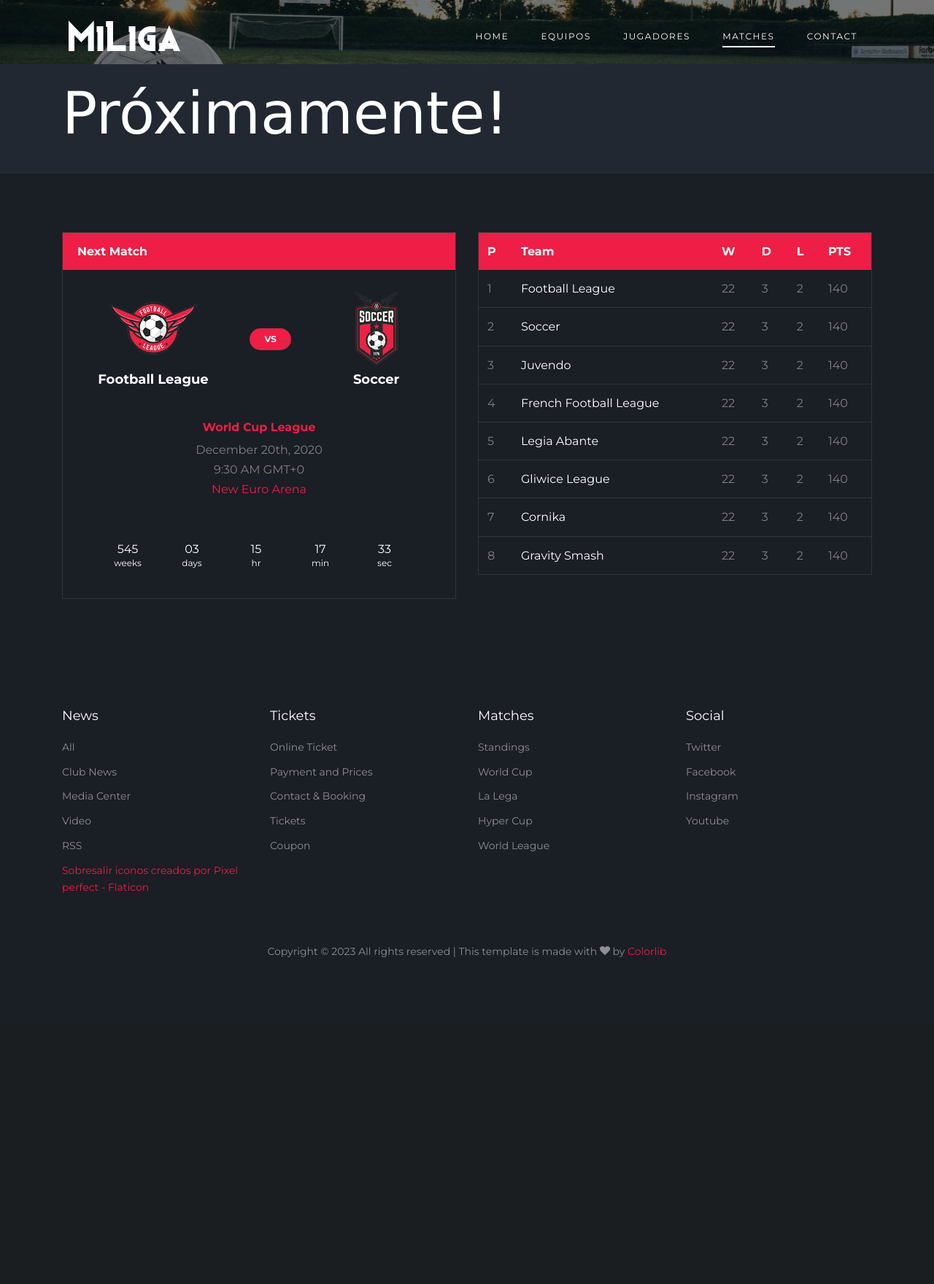
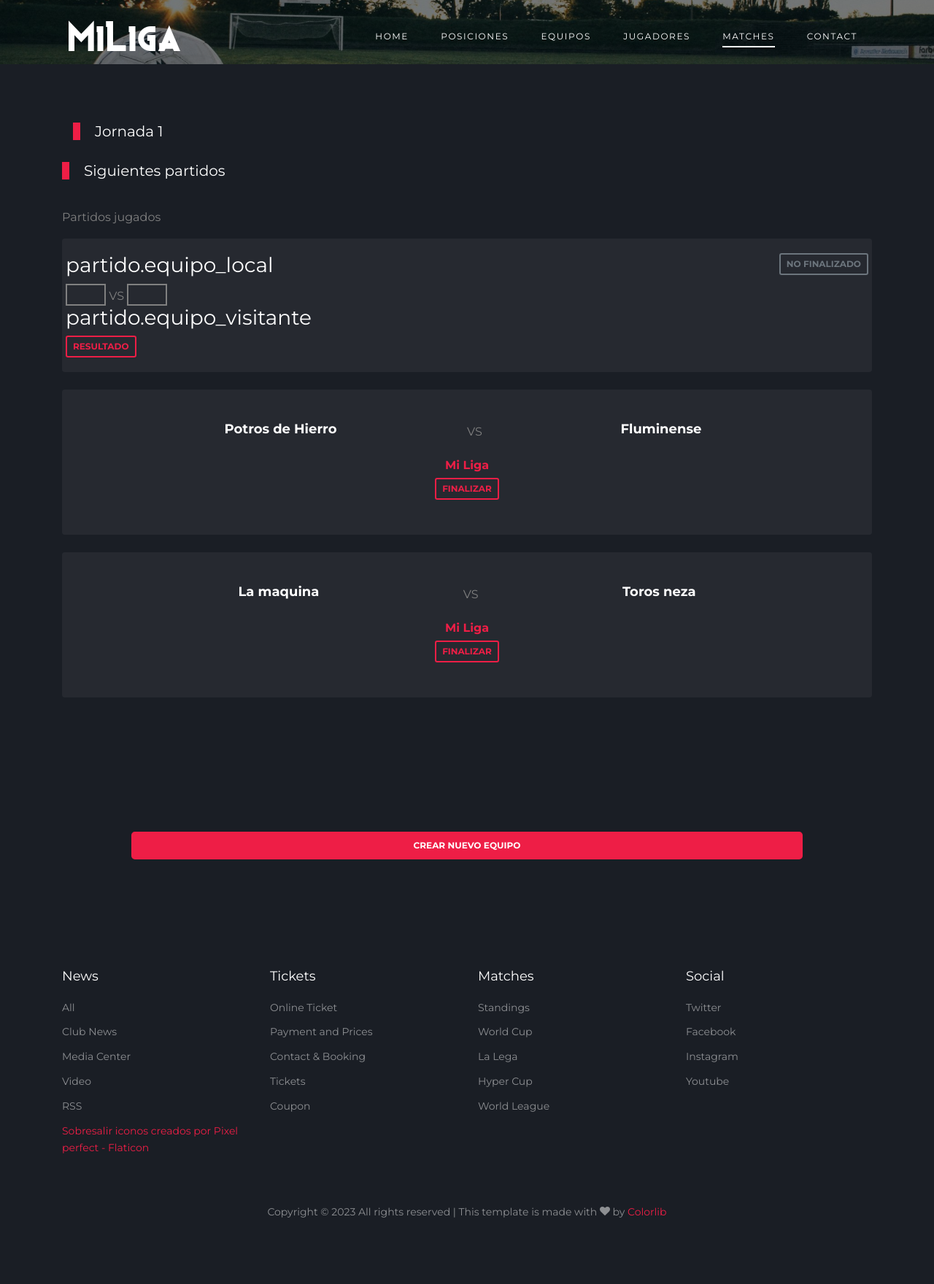
Before and after one commit to jmedrano97/ligas_proyecto, a Django app: page /matches in a window 1280 px wide. Shown: the whole page at 73% size. Before the commit the page ends 1312 px from the top, so only its background shows below. Run offline with Django 4.2, Linux system fonts and the light colour scheme; data comes from the database, SQL or seed files in the repository; some libraries are stand-ins or nearby versions; some web fonts are replaced.

Commit message:
preparando partidos finalizados

```diff
--- a/miliga/templates/miliga/base_1.html
+++ b/miliga/templates/miliga/base_1.html
@@ -65,6 +65,7 @@
             <nav class="site-navigation position-relative text-right" role="navigation">
               <ul class="site-menu main-menu js-clone-nav mr-auto d-none d-lg-block">
                 <li class="{% if zona == 'index' %}active{% endif %}"><a href="{% url 'miliga:index' %}" class="nav-link">Home</a></li>
+                <li class="{% if zona == 'posiciones' %}active{% endif %}"><a href="{% url 'miliga:posiciones' %}">posiciones</a></li>
                 <li class="{% if zona == 'equipos' %}active{% endif %}"><a href="{% url 'miliga:equipos' %}">Equipos</a></li>
                 <li class="{% if zona == 'jugadores' %}active{% endif %}"><a href="{% url 'miliga:jugadores' %}" class="nav-link">Jugadores</a></li>
                 <li class="{% if zona == 'matches' %}active{% endif %}"><a href="{% url 'miliga:matches' %}" class="nav-link">Matches</a></li>
--- a/miliga/templates/miliga/index.html
+++ b/miliga/templates/miliga/index.html
@@ -47,6 +47,7 @@
             <nav class="site-navigation position-relative text-right" role="navigation">
               <ul class="site-menu main-menu js-clone-nav mr-auto d-none d-lg-block">
                 <li class="{% if zona == 'index' %}active{% endif %}"><a href="{% url 'miliga:index' %}" class="nav-link">Home</a></li>
+                <li class="{% if zona == 'posiciones' %}active{% endif %}"><a href="{% url 'miliga:posiciones' %}">posiciones</a></li>
                 <li class="{% if zona == 'equipos' %}active{% endif %}"><a href="{% url 'miliga:equipos' %}">Equipos</a></li>
                 <li class="{% if zona == 'jugadores' %}active{% endif %}"><a href="{% url 'miliga:jugadores' %}" class="nav-link">Jugadores</a></li>
                 <li class="{% if zona == 'matches' %}active{% endif %}"><a href="{% url 'miliga:matches' %}" class="nav-link">Matches</a></li>
--- /dev/null
+++ b/miliga/templates/miliga/matches.html
@@ -0,0 +1,234 @@
+{% extends 'miliga/base_1.html' %}
+{% load static %}
+{% block css %}
+<style type="text/css">
+    .tit {
+        font-family: 'Lucida Sans', 'Lucida Sans Regular', 'Lucida Grande', 'Lucida Sans Unicode', Geneva, Verdana, sans-serif;
+        font-size: 80px;
+        color: rgb(255, 255, 255);
+
+    }
+    .texto-multilinea {
+        display: -webkit-box; /* Establece el elemento como un contenedor flexible */
+        -webkit-box-orient: vertical; /* Establece la dirección de apilamiento vertical */
+        overflow: hidden; /* Oculta el contenido que se sale del contenedor */
+        -webkit-line-clamp: 2; /* Establece el número máximo de líneas */
+      }
+    .maximo{
+        max-width: 50%;
+    }
+
+    input[type=number] {
+        /* float: left; */
+        width: 55px;
+        height: 30px;
+        padding: 0;
+        font-size: 1.2em;
+        /* text-transform: uppercase; */
+        text-align: center;
+        color: #c92444;
+        border: 2px gray solid;
+        background: none;
+        outline: none;
+        /* pointer-events: none; */
+    }
+
+</style>
+{% endblock %}
+{% block content %}
+
+<div class="site-section bg-dark">
+    <div class="container">
+        <!-- <div class="row justify-content-center">
+            <div class="col-lg-6">
+                <div class="widget-next-match">
+                    <div class="widget-title">
+                        <h3>Juego en curso</h3>
+                    </div>
+                    <div class="widget-body mb-3">
+                        <div class="widget-vs">
+                            <div class="d-flex align-items-center
+                                justify-content-around justify-content-between
+                                w-100">
+                                <div class="team-1 text-center">
+                                    <img src="{% static 'images/logo_1.png'%}"
+                                        alt="Image">
+                                    <h3>Football League</h3>
+                                </div>
+                                <div>
+                                    <span class="vs"><span>VS</span></span>
+                                </div>
+                                <div class="team-2 text-center">
+                                    <img src="{% static 'images/logo_2.png'%}"
+                                        alt="Image">
+                                    <h3>Soccer</h3>
+                                </div>
+                            </div>
+                        </div>
+                    </div>
+
+                    <div class="text-center widget-vs-contents mb-4">
+                        <h4>World Cup League</h4>
+                        <p class="mb-5">
+                            <span class="d-block">December 20th, 2020</span>
+                            <span class="d-block">9:30 AM GMT+0</span>
+                            <strong class="text-primary">New Euro Arena</strong>
+                        </p>
+
+                    </div>
+                </div>
+            </div>
+        </div> -->
+        {% for jornada in jornadas %}
+        <div class="col-12 title-section">
+            <h2 class="heading">Jornada {{jornada.numero}}</h2>
+        </div>
+        <div class="row mt-4">
+            <div class="col-12 title-section">
+                <h2 class="heading">Siguientes partidos</h2>
+            </div>
+            {% for partido in jornada.partido_set.all %}
+            {%if not partido.finalizado %}
+            <div class="col-lg-6 mb-4">
+                <div class="bg-light p-4 rounded">
+                    <div class="widget-body">
+                        <div class="widget-vs">
+                            <div class="d-flex align-items-center
+                                justify-content-around justify-content-between
+                                w-100">
+                                <div class="team-1 text-center flex-grow-1 maximo">
+                                    <img
+                                    src="{% if partido.equipo_local.escudo_img %}
+                                    {{partido.equipo_local.escudo_img.url}}
+                                    {% else %}
+                                    {% static 'images/jugador_predeterminado.png' %}
+                                    {% endif %}"
+                                    alt="" height="100" width="100" class="rounded">
+                                    <h3 class="texto-multilinea">{{partido.equipo_local}}</h3>
+                                </div>
+                                <div>
+                                    <span class="vs flex-grow-1 maximo"><span>VS</span></span>
+                                </div>
+                                <div class="team-2 text-center flex-grow-1 maximo">
+                                    <img
+                                    src="{% if partido.equipo_visitante.escudo_img %}
+                                    {{partido.equipo_visitante.escudo_img.url}}
+                                    {% else %}
+                                    {% static 'images/jugador_predeterminado.png' %}
+                                    {% endif %}"
+                                    alt="" height="100" width="100" class="rounded">
+                                    <h3 class="texto-multilinea">{{partido.equipo_visitante}}</h3>
+                                </div>
+                            </div>
+                        </div>
+                    </div>
+
+                    <div class="text-center widget-vs-contents mb-4">
+                        <h4>Mi Liga</h4>
+                        <p class="mb-5">
+                            <span class="d-block">December 20th, 2020</span>
+                            <span class="d-block">9:30 AM GMT+0</span>
+                            <strong class="text-primary">{{partido.campo_juego}}</strong>
+                        </p>
+                        <p class="mb-0"><a href="{% url 'miliga:finalizar_partido' 1 partido.id %}"
+                            class="btn btn-outline-primary btn-sm">Finalizar</a></p>
+                    </div>
+
+                </div>
+            </div>
+            {%endif%}
+            {%endfor%}
+
+        </div>
+        <div class="row justify-content-center">
+            <div class="col-12">
+                <p class="heading">Partidos jugados</p>
+            </div>
+            <div class="col-lg-12 mb-4">
+                <div class="bg-light rounded">
+                    <div class="widget-body">
+                        <div class="row justify-content-between">
+                            <div class="">
+                                <div class="">
+                                    <div>
+                                        <h3 class="text-truncate">partido.equipo_local</h3>
+                                    </div>
+                                    <div>
+                                        <span class=""><input type="number"></span>
+                                        <span class=""><span>VS</span></span>
+                                        <span class=""><input type="number"></span>
+                                    </div>
+                                    <div>
+                                        <h3 class="text-truncate">partido.equipo_visitante</h3>
+                                    </div>
+                                </div>
+                                <div>
+                                    <a href="" class="btn btn-outline-primary btn-sm">Resultado</a>
+                                </div>
+                            </div>
+                            <div>
+                                <p class="mb-0"><a href=""
+                                    class="btn btn-outline-secondary btn-sm">No Finalizado</a></p>
+                            </div>
+                        </div>
+                    </div>
+
+                    <!-- <div class="text-center widget-vs-contents mb-4">
+                        <h4>Mi Liga</h4>
+                        <p class="mb-0"><a href=""
+                            class="btn btn-outline-primary btn-sm">Finalizar</a></p>
+                    </div> -->
+
+                </div>
+            </div>
+            {% for partido in jornada.partido_set.all %}
+            {%if partido.finalizado %}
+            <div class="col-lg-12 mb-4">
+                <div class="bg-light p-4 rounded">
+                    <div class="widget-body">
+                        <div class="widget-vs">
+                            <div class="d-flex justify-content-between w-100">
+                                <div class="team-1 text-center flex-grow-1 maximo">
+                                    <h3 class="texto-multilinea">{{partido.equipo_local}}</h3>
+                                </div>
+                                <div>
+                                    <span class="flex-grow-1 maximo"><span>VS</span></span>
+                                </div>
+                                <div class="team-2 text-center flex-grow-1 maximo">
+                                    <h3 class="texto-multilinea">{{partido.equipo_visitante}}</h3>
+                                </div>
+                            </div>
+                        </div>
+                    </div>
+
+                    <div class="text-center widget-vs-contents mb-4">
+                        <h4>Mi Liga</h4>
+                        <p class="mb-0"><a href="{% url 'miliga:finalizar_partido' 0 partido.id %}"
+                            class="btn btn-outline-primary btn-sm">Finalizar</a></p>
+                    </div>
+
+                </div>
+            </div>
+            {%endif%}
+            {%endfor%}
+
+        </div>
+        {%endfor%}
+
+
+
+    </div>
+</div>
+
+<div class="site-section bg-dark">
+    <div class="container">
+      <div class="row justify-content-center">
+        <div class="col-lg-10 ">
+          <a href="{%url 'miliga:create_equipo'%}" class="btn btn-primary btn-lg btn-block">Crear nuevo equipo</a>
+        </div>
+      </div>
+    </div>
+  </div>
+
+
+{% endblock %}
--- a/miliga/templates/miliga/posiciones.html
+++ b/miliga/templates/miliga/posiciones.html
@@ -11,54 +11,6 @@
 </style>
 {% endblock %}
 {% block content %}
-
-
-<div class="container" style="height: 150px;">
-    <p class="tit">
-        Próximamente!
-    </p>
-</div>
-
-
-
-<div class="container" style="display: none;">
-
-
-    <div class="row">
-        <div class="col-lg-12">
-
-            <div class="d-flex team-vs">
-                <span class="score">4-1</span>
-                <div class="team-1 w-50">
-                    <div class="team-details w-100 text-center">
-                        <img src="{% static 'images/logo_1.png'%}" alt="Image"
-                            class="img-fluid">
-                        <h3>LA LEGA <span>(win)</span></h3>
-                        <ul class="list-unstyled">
-                            <li>Anja Landry (7)</li>
-                            <li>Eadie Salinas (12)</li>
-                            <li>Ashton Allen (10)</li>
-                            <li>Baxter Metcalfe (5)</li>
-                        </ul>
-                    </div>
-                </div>
-                <div class="team-2 w-50">
-                    <div class="team-details w-100 text-center">
-                        <img src="{% static 'images/logo_2.png'%}" alt="Image"
-                            class="img-fluid">
-                        <h3>JUVENDU <span>(loss)</span></h3>
-                        <ul class="list-unstyled">
-                            <li>Macauly Green (3)</li>
-                            <li>Arham Stark (8)</li>
-                            <li>Stephan Murillo (9)</li>
-                            <li>Ned Ritter (5)</li>
-                        </ul>
-                    </div>
-                </div>
-            </div>
-        </div>
-    </div>
-</div>
 
 <div class="site-section bg-dark">
     <div class="container">
@@ -103,85 +55,37 @@
                 </div>
             </div>
             <div class="col-lg-6">
-
                 <div class="widget-next-match">
                     <table class="table custom-table">
                         <thead>
                             <tr>
                                 <th>P</th>
-                                <th>Team</th>
-                                <th>W</th>
-                                <th>D</th>
-                                <th>L</th>
+                                <th>Equipo</th>
+                                <th>G</th>
+                                <th>E</th>
+                                <th>P</th>
+                                <th>GF</th>
+                                <th>GC</th>
+                                <th>DF</th>
                                 <th>PTS</th>
                             </tr>
                         </thead>
                         <tbody>
+
+                            {% for equipo in equipos %}
                             <tr>
-                                <td>1</td>
-                                <td><strong class="text-white">Football League</strong></td>
-                                <td>22</td>
-                                <td>3</td>
-                                <td>2</td>
-                                <td>140</td>
+                                <td>{{ forloop.counter }}</td>
+                                <td><strong class="text-white">{{equipo.nombre}}</strong></td>
+                                <td>{{equipo.partidos_ganados}}</td>
+                                <td>{{equipo.partidos_empatados}}</td>
+                                <td>{{equipo.partidos_perdidos}}</td>
+                                <td>{{equipo.goles_a_favor}}</td>
+                                <td>{{equipo.goles_en_contra}}</td>
+                                <td>{{equipo.diferencia_goles}}</td>
+                                <td>{{equipo.puntuacion}}</td>
                             </tr>
-                            <tr>
-                                <td>2</td>
-                                <td><strong class="text-white">Soccer</strong></td>
-                                <td>22</td>
-                                <td>3</td>
-                                <td>2</td>
-                                <td>140</td>
-                            </tr>
-                            <tr>
-                                <td>3</td>
-                                <td><strong class="text-white">Juvendo</strong></td>
-                                <td>22</td>
-                                <td>3</td>
-                                <td>2</td>
-                                <td>140</td>
-                            </tr>
-                            <tr>
-                                <td>4</td>
-                                <td><strong class="text-white">French Football
-                                        League</strong></td>
-                                <td>22</td>
-                                <td>3</td>
-                                <td>2</td>
-                                <td>140</td>
-                            </tr>
-                            <tr>
-                                <td>5</td>
-                                <td><strong class="text-white">Legia Abante</strong></td>
-                                <td>22</td>
-                                <td>3</td>
-                                <td>2</td>
-                                <td>140</td>
-                            </tr>
-                            <tr>
-                                <td>6</td>
-                                <td><strong class="text-white">Gliwice League</strong></td>
-                                <td>22</td>
-                                <td>3</td>
-                                <td>2</td>
-                                <td>140</td>
-                            </tr>
-                            <tr>
-                                <td>7</td>
-                                <td><strong class="text-white">Cornika</strong></td>
-                                <td>22</td>
-                                <td>3</td>
-                                <td>2</td>
-                                <td>140</td>
-                            </tr>
-                            <tr>
-                                <td>8</td>
-                                <td><strong class="text-white">Gravity Smash</strong></td>
-                                <td>22</td>
-                                <td>3</td>
-                                <td>2</td>
-                                <td>140</td>
-                            </tr>
+                            {% endfor %}
+
                         </tbody>
                     </table>
                 </div>
@@ -192,4 +96,44 @@
 </div>
 
 
+<div class="container" style="">
+
+
+    <div class="row">
+        <div class="col-lg-12">
+
+            <div class="d-flex team-vs">
+                <span class="score">4-1</span>
+                <div class="team-1 w-50">
+                    <div class="team-details w-100 text-center">
+                        <img src="{% static 'images/logo_1.png'%}" alt="Image"
+                            class="img-fluid">
+                        <h3>LA LEGA <span>(win)</span></h3>
+                        <ul class="list-unstyled">
+                            <li>Anja Landry (7)</li>
+                            <li>Eadie Salinas (12)</li>
+                            <li>Ashton Allen (10)</li>
+                            <li>Baxter Metcalfe (5)</li>
+                        </ul>
+                    </div>
+                </div>
+                <div class="team-2 w-50">
+                    <div class="team-details w-100 text-center">
+                        <img src="{% static 'images/logo_2.png'%}" alt="Image"
+                            class="img-fluid">
+                        <h3>JUVENDU <span>(loss)</span></h3>
+                        <ul class="list-unstyled">
+                            <li>Macauly Green (3)</li>
+                            <li>Arham Stark (8)</li>
+                            <li>Stephan Murillo (9)</li>
+                            <li>Ned Ritter (5)</li>
+                        </ul>
+                    </div>
+                </div>
+            </div>
+        </div>
+    </div>
+</div>
+
+
 {% endblock %}
--- a/miliga/urls.py
+++ b/miliga/urls.py
@@ -1,6 +1,6 @@
 from django.urls import path
 from miliga.views.equipos import equipos,create_equipo,detail_equipo,edit_equipo,delete_equipo
-from miliga.views.general import index,matches,download_template,download_ejemplo
+from miliga.views.general import index,posiciones,matches,download_template,download_ejemplo,finalizar_partido
 from miliga.views.jugadores import jugadores,create_jugador,detail_jugador,edit_jugador,delete_jugador,create_jugadores_archivo,subir_img_jugador
 
 
@@ -10,6 +10,8 @@
 
     path('', index, name='index'),
     path('matches', matches, name='matches'),
+    path('posiciones', posiciones, name='posiciones'),
+    path('finalizar_partido/<int:opcion>/<int:partido_id>/', finalizar_partido, name='finalizar_partido'),
 
     path('equipos', equipos, name='equipos'),
     path('create_equipo', create_equipo, name='create_equipo'),
--- a/miliga/views/general.py
+++ b/miliga/views/general.py
@@ -11,7 +11,7 @@
 from django.db.models import Count
 from django.http import HttpResponse
 import openpyxl
-
+from django.db.models import Q, Prefetch
 
 # Create your views here.
 
@@ -23,10 +23,28 @@
     context['zona'] = 'index'
     return render(request, 'miliga/index.html',context)
 
+def posiciones(request):
+    context = {}
+    context['zona'] = 'posiciones'
+    equipos = Equipo.objects.all().order_by('-puntuacion')
+    context['equipos'] = equipos
+    return render(request, 'miliga/posiciones.html',context)
+
 def matches(request):
     context = {}
     context['zona'] = 'matches'
-    return render(request, 'miliga/posiciones.html',context)
+    jornadas = Jornada.objects.prefetch_related('partido_set')
+    context['jornadas'] = jornadas
+    return render(request, 'miliga/matches.html',context)
+
+def finalizar_partido(request, opcion ,partido_id):
+    op = False
+    if opcion == 1:
+        op = True
+    partido = get_object_or_404(Partido, id=partido_id)
+    partido.finalizado = op
+    partido.save()
+    return redirect('miliga:matches')
 
 def download_template(request, equipo_id=0):
     equipo = get_object_or_404(Equipo, id=equipo_id)
```
Also changed, not shown: miliga/admin.py (+5 -4 lines), miliga/models.py (+27 -20 lines), db.sqlite3, miliga/migrations/0009_equipo_diferencia_goles_equipo_goles_a_favor_and_more.py (added), miliga/migrations/0010_alter_campodejuego_ubicacion_and_more.py (added), miliga/migrations/0011_alter_partido_hora_inicio_and_more.py (added), miliga/migrations/0012_jornada_partido_jornada.py (added), miliga/migrations/0013_alter_partido_jornada.py (added), miliga/migrations/0014_alter_jornada_fecha_inicio_and_more.py (added), miliga/migrations/0015_partido_finalizado.py (added).
